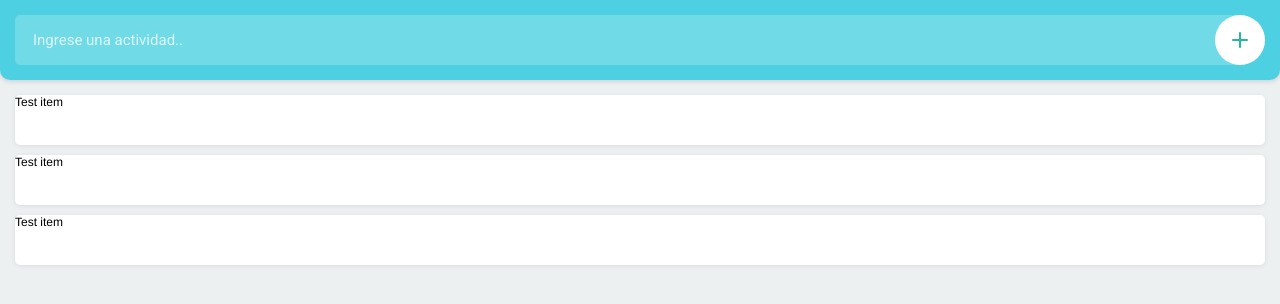
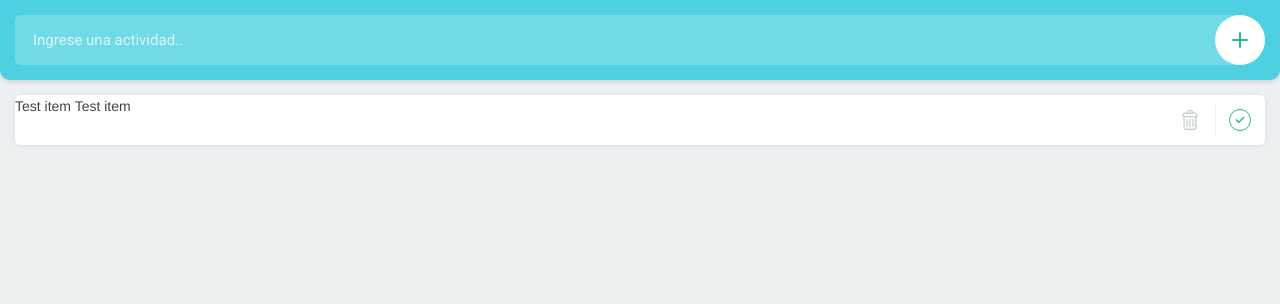
Before and after one commit to rafaelescorcia23/todoapp, a plain HTML site: page index.html in a window 1280 px wide. Drawn offline with Linux system fonts and the light colour scheme.

Commit message:
Terminamos el diseño de los iconos
incomporamos los iconos de delete y complete de las actividades con sus
respestivas animaciones

```diff
--- a/css/style.css
+++ b/css/style.css
@@ -8,6 +8,10 @@ body {
 body , input , button {
 
 	font-family: 'Roboto', sans-serif;
+}
+
+.noFill {
+	fill:none;
 }
 
 header{
@@ -127,12 +131,19 @@ ul.todo{
 ul.todo li {
 
 	width:100%;
-	height: 50px;
+	min-height: 50px;
 	float:left;
+	font-size: 14px;
+	font-weight: 500;
+	color:#444;
+
+	line-height: 22px;
 	background: #fff;
 	border-radius: 5px;
+	position: relative !important;
 	box-shadow: 0px 1px 4px rgba(44,62,88,0.10);
 	margin: 0 0 10px 0;
+	paddding: 14px 100px 14px 14px;
 }
 
 ul.todo li:last-of-type{
@@ -140,9 +151,91 @@ ul.todo li:last-of-type{
 }
 
 ul.todo li .buttons{
-	width: 100px;
+	width: 100px !important;
 	height: 50px;
-	position: absolute;
+	position: absolute !important;
 	top: 0px;
 	right: 0px;
 }
+
+ul.todo li .buttons button {
+	width: 50px;
+	height: 50px;
+	float:left;
+	background: none;
+	position: relative !important;
+	border:0px;
+	box-shadow: none;
+	outline: none;
+	cursor:pointer;
+
+
+	-webkit-appearance:none;
+	-moz-appearance:none;
+	-ms-appearance:none;
+	-o-appearance:none;
+	appearance:none;
+}
+
+ul.todo li .buttons button:last-of-type:before {
+	content : '';
+	width: 1px;
+	height: 30px;
+	position: absolute !important;
+	top:10px;
+	left:0px;
+	background: #edf0f1;
+}
+
+ul.todo li .buttons button svg {
+	width: 22px;
+	height: 22px;
+	position: absolute;;
+	top: 50%;
+	left: 50%;
+	margin: -11px 0 0 -11px;
+}
+
+ul.todo li .buttons button.complete svg{
+	border-radius: 11px;
+	border:1.5px solid #25b99a;
+
+	transition:background 0.2s ease;
+}
+
+ul.todo#completed li .buttons button.complete svg{
+	background: #25b99a;
+	border:0px;
+}
+
+ul.todo:not(#completed) li .buttons button.complete:hover svg{
+	background: rgba(37,185,154,0.75);
+}
+
+ul.todo:not(#completed) li .buttons button.complete:hover svg .fill{
+	fill: #fff;
+}
+
+ul.todo#completed li .buttons button.complete svg .fill{
+	fill:#fff;
+}
+
+ul.todo li .buttons button svg .fill {
+	-webkit-transition: fill 0.2s ease;
+	-moz-transition: fill 0.2s ease;
+	-ms-transition: fill 0.2s ease;
+	-o-transition: fill 0.2s ease;
+	transition: fill 0.2s ease;
+}
+
+ul.todo li .buttons button.remove svg .fill {
+	fill:#c0cecb;
+}
+
+ul.todo li .buttons button.complete svg .fill {
+	fill:#25b99a;
+}
+
+ul.todo li .buttons button.remove:hover svg .fill {
+	fill:#e85656;
+}
--- a/index.html
+++ b/index.html
@@ -16,7 +16,7 @@
 
 		<input type="text" name="" placeholder="Ingrese una actividad.." id="item">
 		<button id="add">
-			<svg version="1.1" id="Layer_1" xmlns="http://www.w3.org/2000/svg" xmlns:xlink="http://www.w3.org/1999/xlink" x="0px" y="0px"
+			<svg version="1.1"  xmlns="http://www.w3.org/2000/svg" xmlns:xlink="http://www.w3.org/1999/xlink" x="0px" y="0px"
 				 viewBox="0 0 16 16" style="enable-background:new 0 0 16 16;" xml:space="preserve">
 				<g><g><path class="fill" d="M16,8c0,0.5-0.5,1-1,1H9v6c0,0.5-0.5,1-1,1s-1-0.5-1-1V9H1C0.5,9,0,8.5,0,8s0.5-1,1-1h6V1c0-0.5,0.5-1,1-1s1,0.5,1,1v6h6C15.5,7,16,7.5,16,8z"/></g></g>
 			</svg>
@@ -26,13 +26,25 @@
 
   <div class="container">
     <ul class="todo">
-      <li>Test item
+      <li>Test item Test item
           <div class="buttons">
+            <button class="remove">
+              <svg version="1.1" xmlns="http://www.w3.org/2000/svg" xmlns:xlink="http://www.w3.org/1999/xlink" x="0px" y="0px" viewBox="0 0 22 22" style="enable-background:new 0 0 22 22;" xml:space="preserve"><rect class="noFill" width="22" height="22"/><g><g><path class="fill" d="M16.1,3.6h-1.9V3.3c0-1.3-1-2.3-2.3-2.3h-1.7C8.9,1,7.8,2,7.8,3.3v0.2H5.9c-1.3,0-2.3,1-2.3,2.3v1.3c0,0.5,0.4,0.9,0.9,1v10.5c0,1.3,1,2.3,2.3,2.3h8.5c1.3,0,2.3-1,2.3-2.3V8.2c0.5-0.1,0.9-0.5,0.9-1V5.9C18.4,4.6,17.4,3.6,16.1,3.6z M9.1,3.3c0-0.6,0.5-1.1,1.1-1.1h1.7c0.6,0,1.1,0.5,1.1,1.1v0.2H9.1V3.3z M16.3,18.7c0,0.6-0.5,1.1-1.1,1.1H6.7c-0.6,0-1.1-0.5-1.1-1.1V8.2h10.6V18.7z M17.2,7H4.8V5.9c0-0.6,0.5-1.1,1.1-1.1h10.2c0.6,0,1.1,0.5,1.1,1.1V7z"/></g><g><g><path class="fill" d="M11,18c-0.4,0-0.6-0.3-0.6-0.6v-6.8c0-0.4,0.3-0.6,0.6-0.6s0.6,0.3,0.6,0.6v6.8C11.6,17.7,11.4,18,11,18z"/></g><g><path class="fill" d="M8,18c-0.4,0-0.6-0.3-0.6-0.6v-6.8c0-0.4,0.3-0.6,0.6-0.6c0.4,0,0.6,0.3,0.6,0.6v6.8C8.7,17.7,8.4,18,8,18z"/></g><g><path class="fill" d="M14,18c-0.4,0-0.6-0.3-0.6-0.6v-6.8c0-0.4,0.3-0.6,0.6-0.6c0.4,0,0.6,0.3,0.6,0.6v6.8C14.6,17.7,14.3,18,14,18z"/></g></g></g></svg>
+            </button>
+            <button class="complete">
+              <svg version="1.1" id="Layer_1" xmlns="http://www.w3.org/2000/svg" xmlns:xlink="http://www.w3.org/1999/xlink" x="0px" y="0px"
+              	 viewBox="0 0 22 22" style="enable-background:new 0 0 22 22;" xml:space="preserve">
 
+              <rect y="0" class="noFill" width="22" height="22"/>
+              <g>
+              	<path class="fill" d="M9.7,14.4L9.7,14.4c-0.2,0-0.4-0.1-0.5-0.2l-2.7-2.7c-0.3-0.3-0.3-0.8,0-1.1s0.8-0.3,1.1,0l2.1,2.1l4.8-4.8
+              		c0.3-0.3,0.8-0.3,1.1,0s0.3,0.8,0,1.1l-5.3,5.3C10.1,14.3,9.9,14.4,9.7,14.4z"/>
+              </g>
+              </svg>
+
+            </button>
           </div>
       </li>
-      <li>Test item</li>
-      <li>Test item</li>
     </ul>
 
   </div>
```
